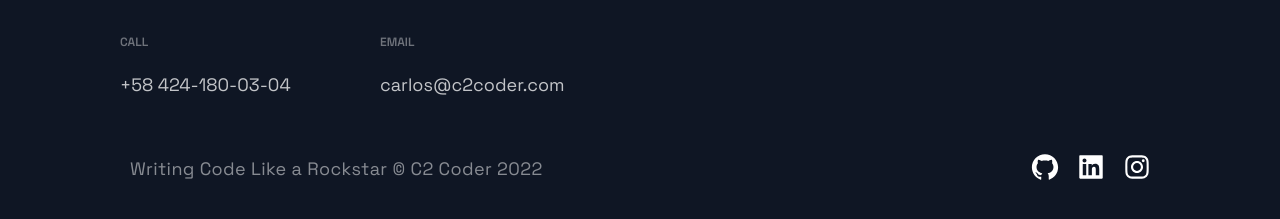
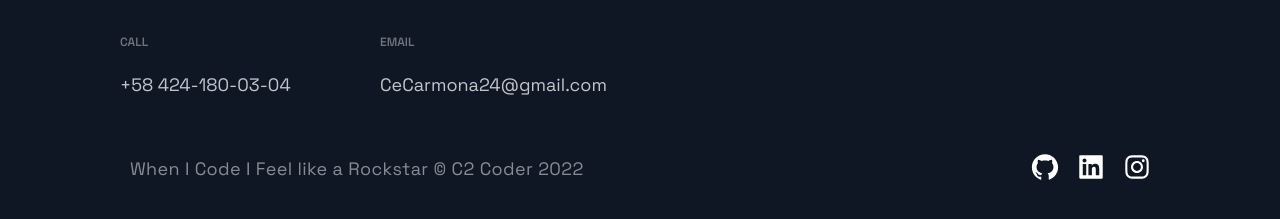
Before and after one commit to cecarmona/c2coder-portfolio, a Next.js app: page / in a window 1280 px wide. Shown: the part 3663-3882 px from the top of the page. Built offline with nearby package versions, Linux system fonts and the light colour scheme.

Commit message:
Footer Changes

```diff
--- a/src/components/Footer/Footer.js
+++ b/src/components/Footer/Footer.js
@@ -15,12 +15,12 @@ const Footer = () => {
         </LinkColumn>
         <LinkColumn>
           <LinkTitle>Email</LinkTitle>
-          <LinkItem href="mailto:cecarmona24@gmail.com">carlos@c2coder.com</LinkItem>
+          <LinkItem href="mailto:cecarmona24@gmail.com">CeCarmona24@gmail.com</LinkItem>
         </LinkColumn>
       </LinkList>
       <SocialIconsContainer>
         <CompanyContainer>
-          <Slogan>Writing Code Like a Rockstar © C2 Coder {CurrentYear}</Slogan>
+          <Slogan>When I Code I Feel like a Rockstar © C2 Coder {CurrentYear}</Slogan>
         </CompanyContainer>
         <SocialContainer>
           <SocialIcons href="https://github.com/cecarmona" target="_blank">
```
